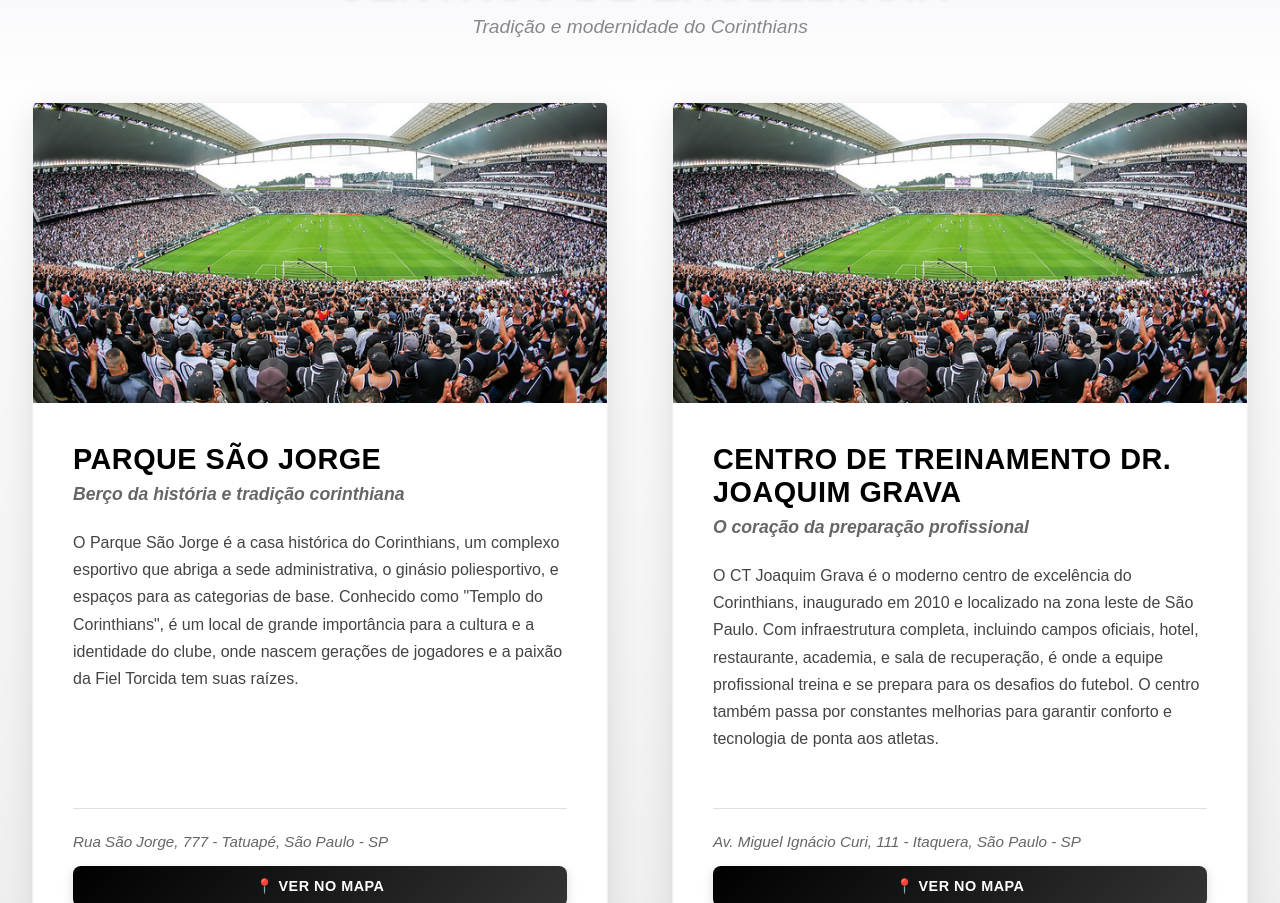
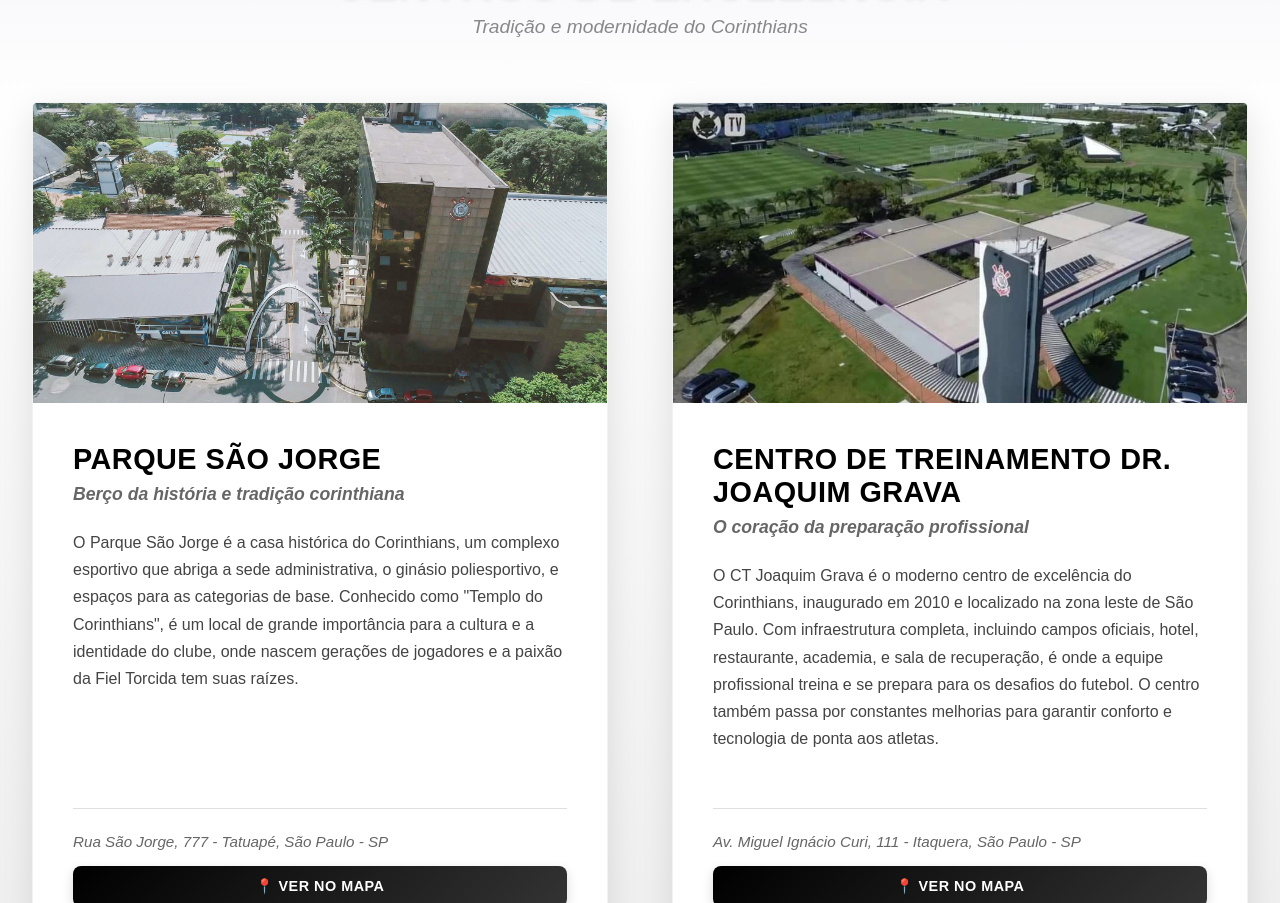
Before and after one commit to viniciusValverde1410/corinthiansWeb, a Next.js app: page /clube in a window 1280 px wide. Shown: the part 3739-4642 px from the top of the page. Built offline with nearby package versions, Linux system fonts and the light colour scheme.

Commit message:
fix: correct centers images

```diff
--- a/src/app/clube/page.jsx
+++ b/src/app/clube/page.jsx
@@ -427,12 +427,13 @@
             <div className={styles.centerCard}>
               <div className={styles.centerImage}>
                 <Image
-                  src="/images/estadio.png"
+                  src="/images/pqsaojorge.png"
                   alt="Parque São Jorge"
                   className={styles.centerImg}
                   width={600}
                   height={400}
                   quality={90}
+                  objectFit="cover"
                 />
               </div>
               <div className={styles.centerInfo}>
@@ -470,12 +471,13 @@
             <div className={styles.centerCard}>
               <div className={styles.centerImage}>
                 <Image
-                  src="/images/estadio.png"
+                  src="/images/ct.png"
                   alt="Centro de Treinamento Dr. Joaquim Grava"
                   className={styles.centerImg}
                   width={600}
                   height={400}
                   quality={90}
+                  objectFit="cover"
                 />
               </div>
               <div className={styles.centerInfo}>
```
Also changed, not shown: public/images/ct.png (added), public/images/pqsaojorge.png (added).
